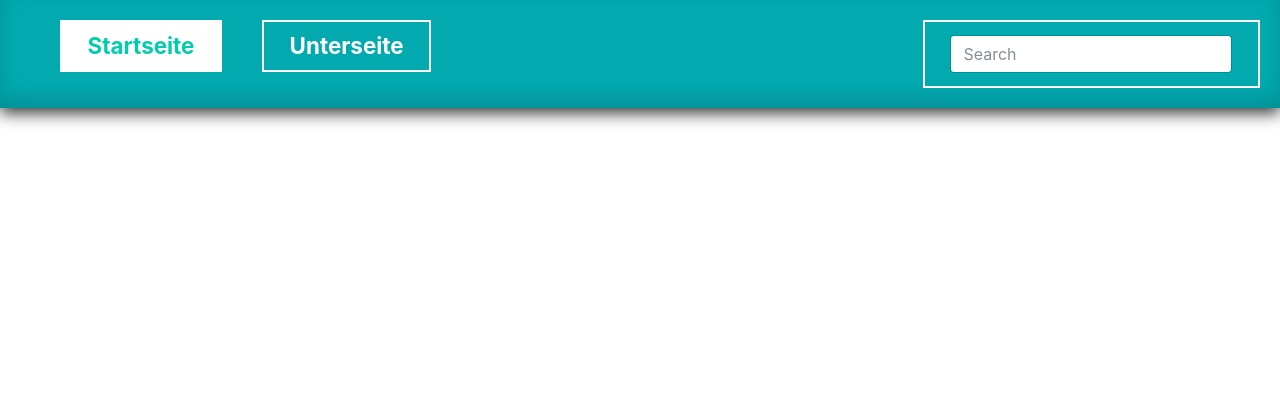
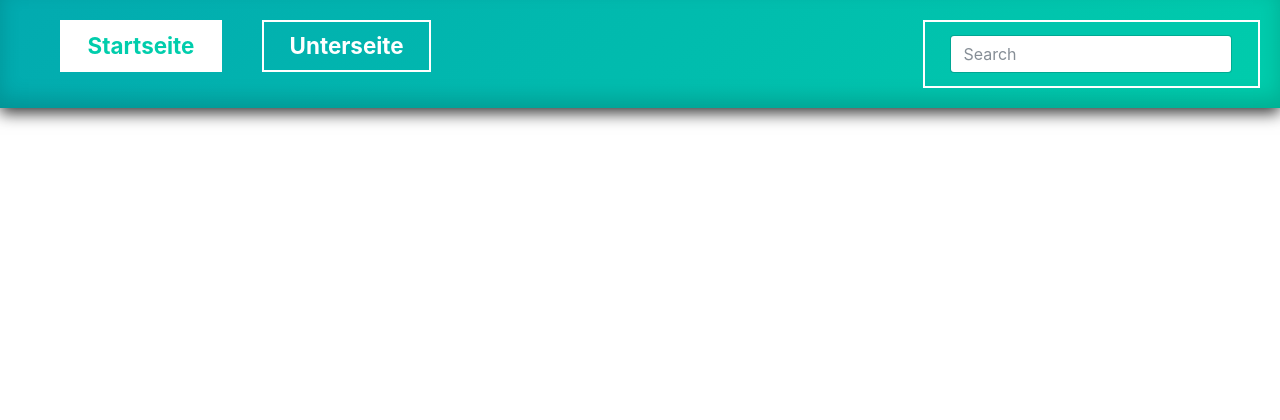
Before and after one commit to papstchaka/django_test, a Django app: page / in a window 1280 px wide. Shown: the top 420 px of the page. Run offline with Django 3.2, Linux system fonts and the light colour scheme; some libraries are stand-ins or nearby versions.

Commit message:
changed layout

```diff
--- a/django_test/static/css/style.css
+++ b/django_test/static/css/style.css
@@ -130,6 +130,11 @@ footer {
  **********************************************************************/
 .hero {
     background: #02aab0;
+    background-image: linear-gradient(
+        135deg,
+        #02aab0 0%,
+        #00cdac 100%
+    );
 }
 
 .signature {
```
